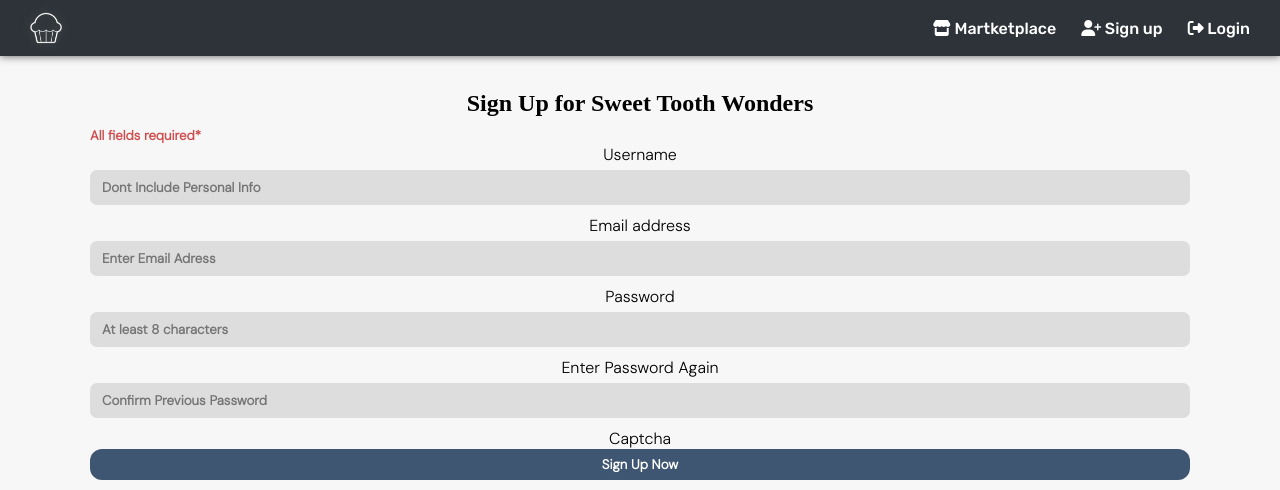
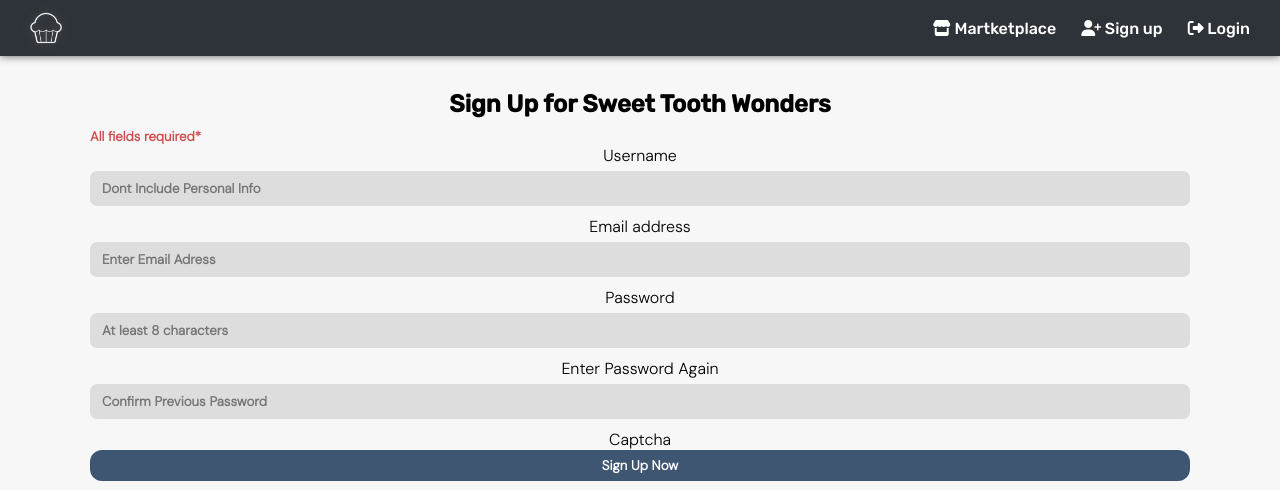
Before and after one commit to RayChu83/SweetToothWonders, a Django app: page /user/signUp in a window 1280 px wide. Shown: the top 490 px of the page. Run offline with Django 4.2, Linux system fonts and the light colour scheme.

Commit message:
Final Commit 2

```diff
--- a/static/Stw_App/css/main.css
+++ b/static/Stw_App/css/main.css
@@ -12,7 +12,7 @@
 }
 
 .header-text{
-
+    font-family: "Rubik";
     margin: auto;
     text-align: center;
     margin-bottom: 10px;
```
